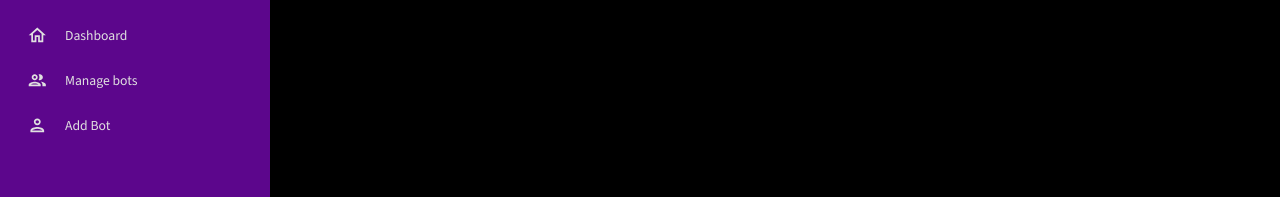
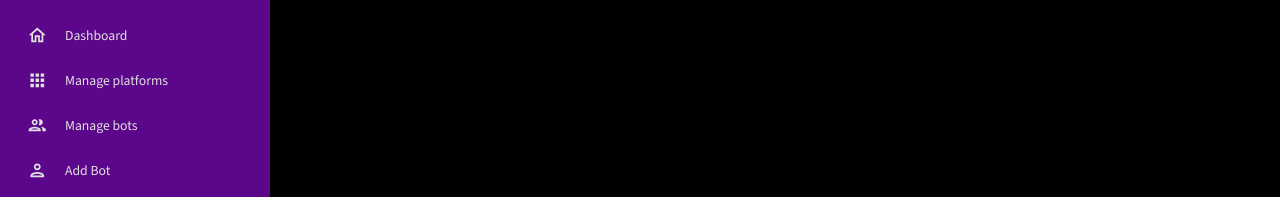
Before and after one commit to wjkb/Dashboard-v1, a React (Create React App) app: page / in a window 1280 px wide. Shown: the part 269-466 px from the top of the page. Built offline with nearby package versions, Linux system fonts and the light colour scheme.

Commit message:
Add manage platform section

```diff
--- a/src/scenes/global/Sidebar.jsx
+++ b/src/scenes/global/Sidebar.jsx
@@ -5,6 +5,7 @@ import { Box, IconButton, Typography, useTheme } from "@mui/material";
 import { Link } from "react-router-dom";
 import { tokens } from "../../theme";
 import HomeOutlinedIcon from "@mui/icons-material/HomeOutlined";
+import AppsOutlinedIcon from "@mui/icons-material/AppsOutlined";
 import PeopleOutlinedIcon from "@mui/icons-material/PeopleOutlined";
 import PersonOutlinedIcon from "@mui/icons-material/PersonOutlined";
 import MenuOutlinedIcon from "@mui/icons-material/MenuOutlined";
@@ -117,6 +118,13 @@ const Sidebar = () => {
             setSelected={setSelected}
           />
           <Item
+            title="Manage platforms"
+            to="/manageplatforms"
+            icon={<AppsOutlinedIcon />}
+            selected={selected}
+            setSelected={setSelected}
+          />
+          <Item
             title="Manage bots"
             to="/managebots"
             icon={<PeopleOutlinedIcon />}
```
